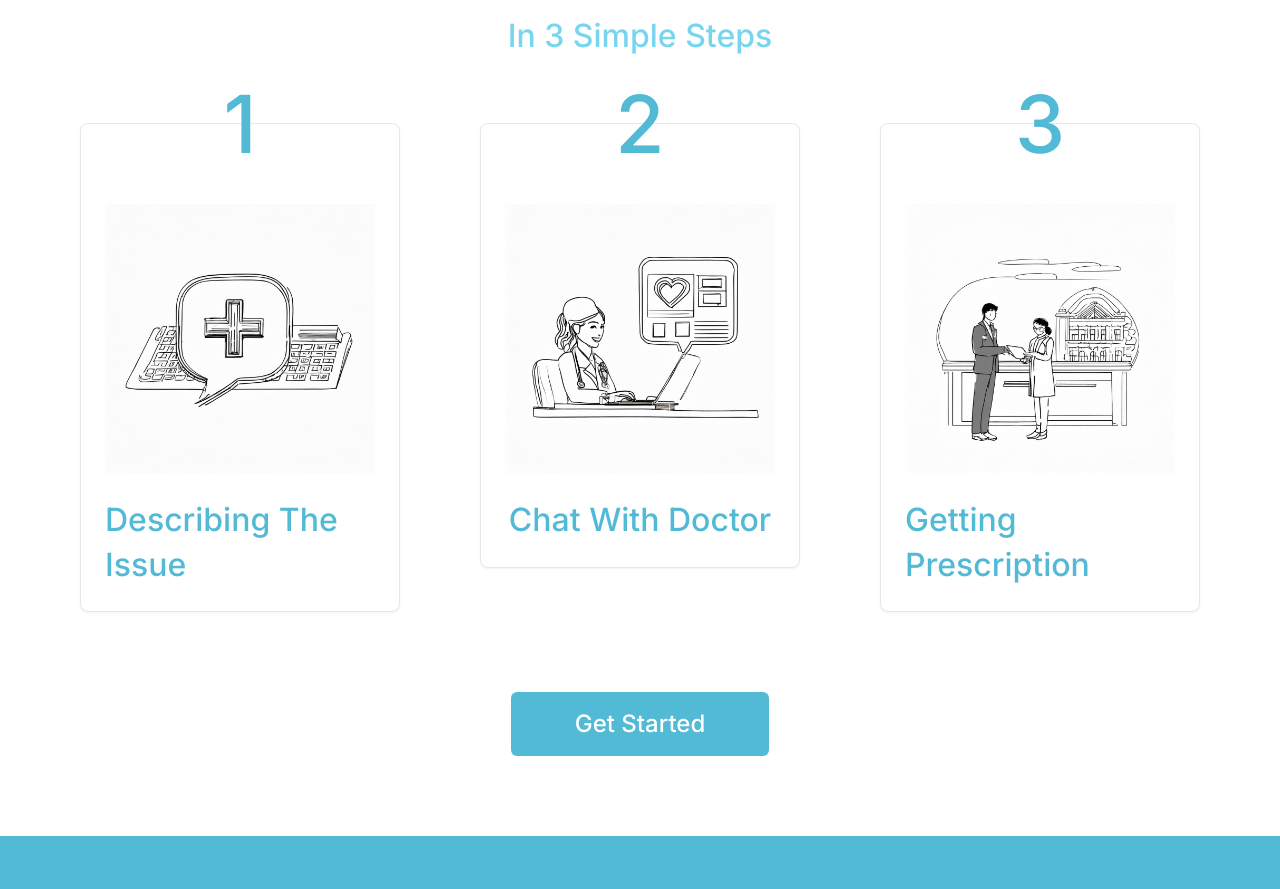
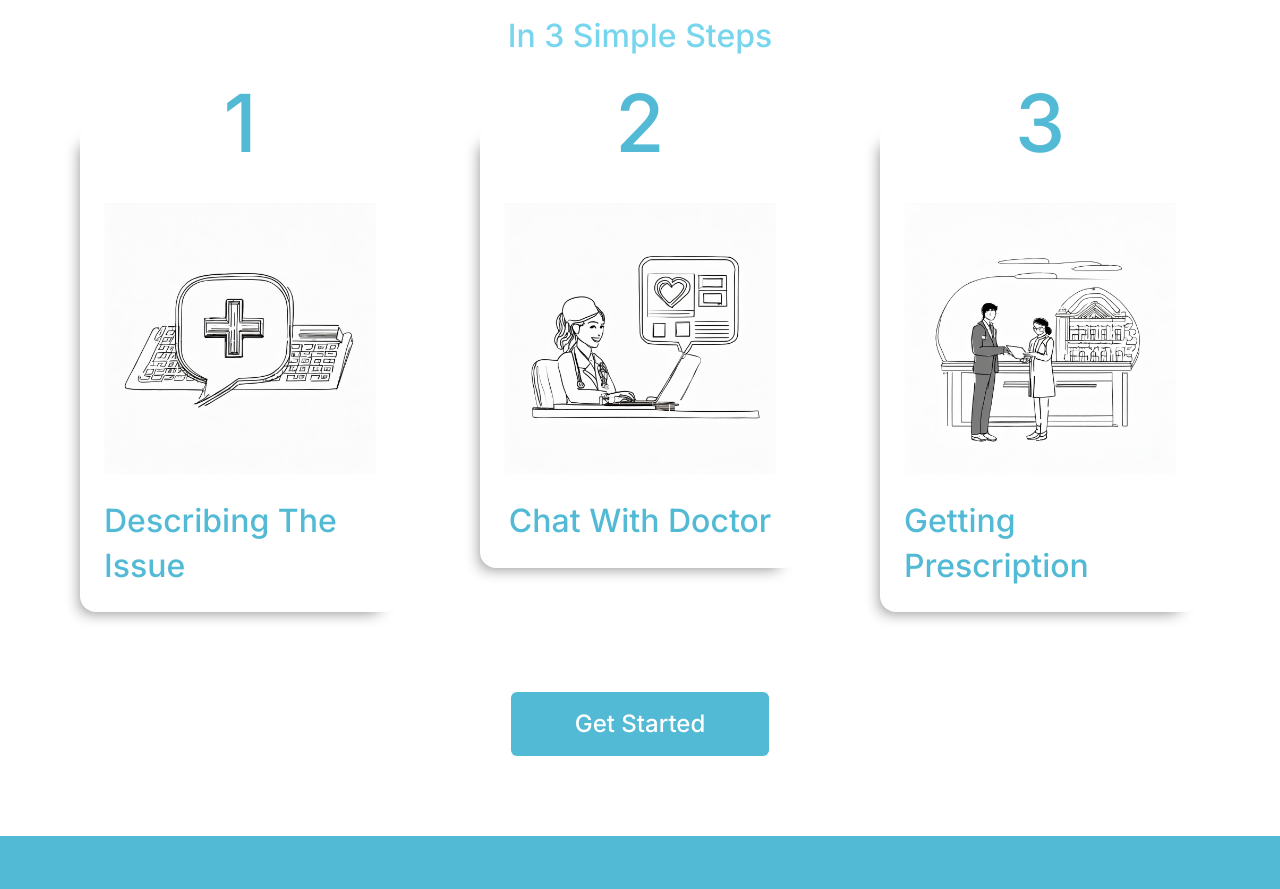
Before and after one commit to rajatgupta0907/docpoc-capstone, a Next.js app: page / in a window 1280 px wide. Shown: the part 872-1761 px from the top of the page. Built offline with nearby package versions, Linux system fonts and the light colour scheme.

Commit message:
added box shadow

```diff
--- a/app/globals.css
+++ b/app/globals.css
@@ -125,7 +125,7 @@ body {
 }
 
 .navbar_with_image > * {
-  z-index:1;
+  z-index: 1;
   opacity: 1 !important;
 }
 .navbar_with_image section {
@@ -136,3 +136,7 @@ body {
     text-wrap: balance;
   }
 }
+.homepage_card {
+  box-shadow: -10px 11px 15px -11px rgba(0, 0, 0, 0.49);
+  border-radius: 1rem;
+}
--- a/components/shared/homepageCard.tsx
+++ b/components/shared/homepageCard.tsx
@@ -8,12 +8,17 @@ interface Props {
 }
 const HomePageCard = ({ text, image, index }: Props) => {
   return (
-    <Card className="w-1/4 h-1/4 text-blue-egg-dark p-0 flex flex-col items-center justify-center">
+    <Card className="w-1/4 h-1/4 text-blue-egg-dark p-0 flex flex-col items-center justify-center border-none homepage_card">
       <CardHeader>
         <p className="text-card-heading text-center -mt-20">{index}</p>
       </CardHeader>
       <CardContent>
-        <Image src={`/assets/images/${image}`}  alt={text} width={325} height={325}/>
+        <Image
+          src={`/assets/images/${image}`}
+          alt={text}
+          width={325}
+          height={325}
+        />
       </CardContent>
       <CardFooter>
         <p className="text-heading3-chat-with-doctor">{text}</p>
```
